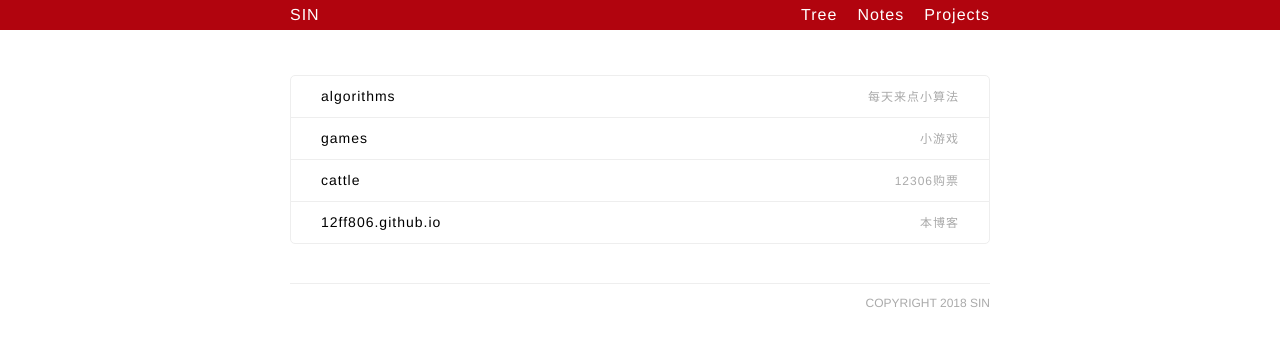
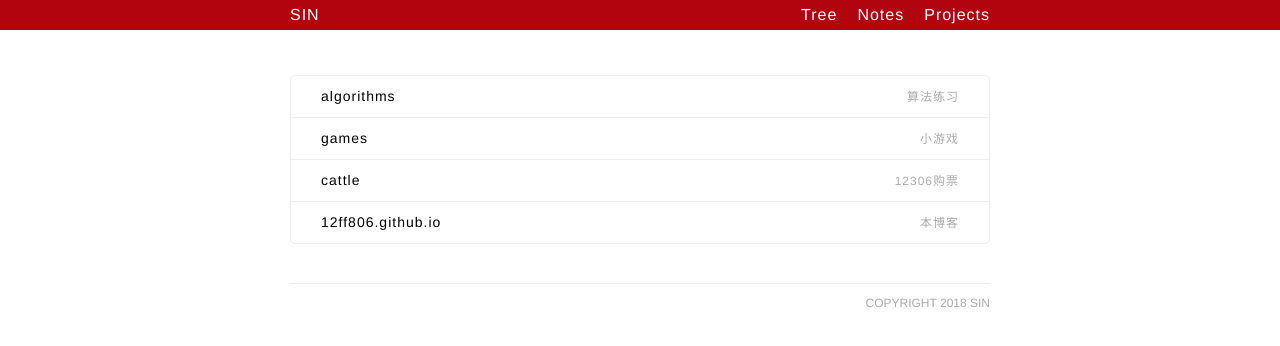
Before and after one commit to 12ff806/12ff806.github.io, a Jekyll site: the page built from projects/index.html, in a window 1280 px wide. Shown: the top 346 px of the page. Built offline with Jekyll 4.4.1, drawn with Linux system fonts in a browser that asks for light colours; comment, search, counter and statistics services are not loaded.

Commit message:
change some info

```diff
--- a/projects/index.html
+++ b/projects/index.html
@@ -8,7 +8,7 @@ projects: active
 
 <div class="projects">
     <ul>
-        <li><a href="https://github.com/12ff806/algorithms">algorithms</a><span class="caption">每天来点小算法</span></li>
+        <li><a href="https://github.com/12ff806/algorithms">algorithms</a><span class="caption">算法练习</span></li>
         <li><a href="https://github.com/12ff806/games">games</a><span class="caption">小游戏</span></li>
         <li><a href="https://github.com/12ff806/cattle">cattle</a><span class="caption">12306购票</span></li>
         <li><a href="https://github.com/12ff806/12ff806.github.io">12ff806.github.io</a><span class="caption">本博客</span></li>
```
